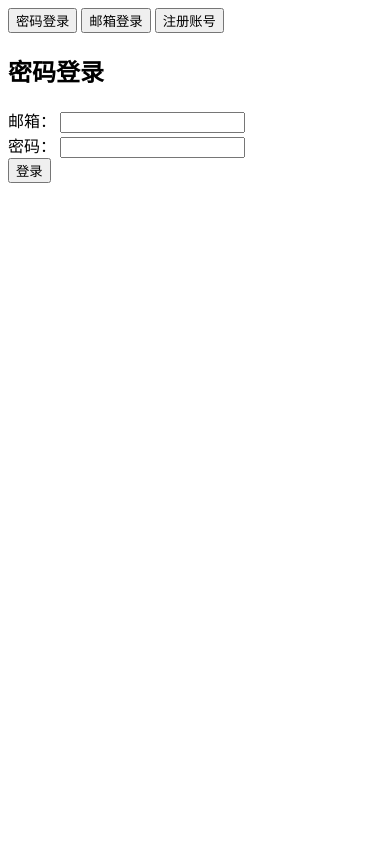
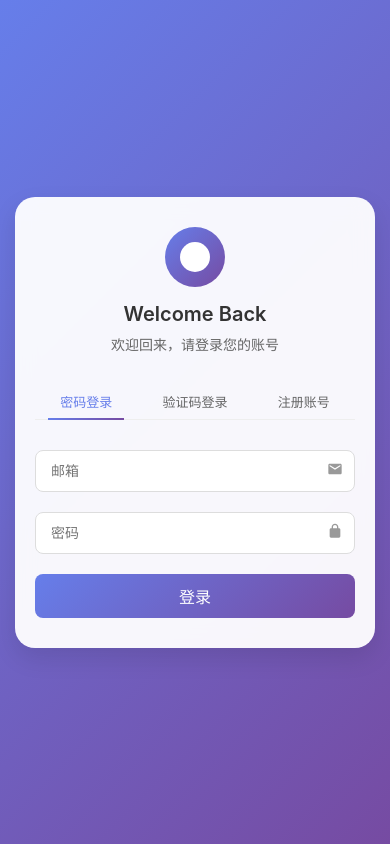
Before and after one commit to Ainski/html, a Flask app: page / in a window 390 px wide. Run offline with Flask 3, Linux system fonts and the light colour scheme.

Commit message:
胡桥健 帮前端同学稍微美化了以下登录页面（也可以改掉）

```diff
--- /dev/null
+++ b/main/all/static/css/login.css
@@ -0,0 +1,230 @@
+/* 基础样式重置 */
+* {
+  margin: 0;
+  padding: 0;
+  box-sizing: border-box;
+}
+
+body {
+  font-family: -apple-system, BlinkMacSystemFont, "Segoe UI", Roboto,
+    "Helvetica Neue", Arial, sans-serif;
+  background: linear-gradient(135deg, #667eea 0%, #764ba2 100%);
+  min-height: 100vh;
+  display: flex;
+  align-items: center;
+  justify-content: center;
+}
+
+/* 登录页面容器 */
+.login-page {
+  width: 100%;
+  max-width: 420px;
+  padding: 20px;
+}
+
+/* 表单盒子 */
+.form-box {
+  background: rgba(255, 255, 255, 0.95);
+  border-radius: 20px;
+  padding: 40px 30px;
+  box-shadow: 0 10px 25px rgba(0, 0, 0, 0.1);
+  backdrop-filter: blur(10px);
+}
+
+/* Logo区域 */
+.logo {
+  text-align: center;
+  margin-bottom: 30px;
+}
+
+.logo-circle {
+  width: 60px;
+  height: 60px;
+  background: linear-gradient(135deg, #667eea 0%, #764ba2 100%);
+  border-radius: 50%;
+  margin: 0 auto 15px;
+  position: relative;
+}
+
+.logo-circle::after {
+  content: "";
+  position: absolute;
+  top: 50%;
+  left: 50%;
+  transform: translate(-50%, -50%);
+  width: 30px;
+  height: 30px;
+  background: white;
+  border-radius: 50%;
+}
+
+.logo h1 {
+  color: #333;
+  font-size: 24px;
+  font-weight: 600;
+  margin-bottom: 8px;
+}
+
+.subtitle {
+  color: #666;
+  font-size: 14px;
+}
+
+/* 导航标签 */
+.nav-tabs {
+  display: flex;
+  justify-content: space-around;
+  margin-bottom: 30px;
+  border-bottom: 1px solid #eee;
+}
+
+.nav-tabs button {
+  background: none;
+  border: none;
+  padding: 10px 20px;
+  color: #666;
+  font-size: 14px;
+  cursor: pointer;
+  position: relative;
+  transition: color 0.3s;
+}
+
+.nav-tabs button.active {
+  color: #667eea;
+}
+
+.nav-tabs button.active::after {
+  content: "";
+  position: absolute;
+  bottom: -1px;
+  left: 0;
+  width: 100%;
+  height: 2px;
+  background: linear-gradient(90deg, #667eea 0%, #764ba2 100%);
+}
+
+/* 表单容器 */
+.form-container {
+  display: none;
+}
+
+.form-container.active {
+  display: block;
+  animation: fadeIn 0.3s ease;
+}
+
+/* 输入框组 */
+.input-group {
+  position: relative;
+  margin-bottom: 20px;
+}
+
+.input-group input {
+  width: 100%;
+  padding: 12px 40px 12px 15px;
+  border: 1px solid #ddd;
+  border-radius: 8px;
+  font-size: 14px;
+  transition: all 0.3s;
+}
+
+.input-group input:focus {
+  border-color: #667eea;
+  outline: none;
+  box-shadow: 0 0 0 3px rgba(102, 126, 234, 0.1);
+}
+
+.input-icon {
+  position: absolute;
+  right: 12px;
+  top: 50%;
+  transform: translateY(-50%);
+  color: #999;
+}
+
+/* 验证码输入框组 */
+.code-group {
+  display: flex;
+  gap: 10px;
+}
+
+.code-group input {
+  flex: 1;
+}
+
+.code-btn {
+  padding: 0 20px;
+  background: #f8f9fa;
+  border: 1px solid #ddd;
+  border-radius: 8px;
+  color: #666;
+  font-size: 14px;
+  cursor: pointer;
+  white-space: nowrap;
+  transition: all 0.3s;
+}
+
+.code-btn:hover {
+  background: #f1f3f5;
+}
+
+.code-btn:disabled {
+  background: #e9ecef;
+  cursor: not-allowed;
+  color: #adb5bd;
+}
+
+/* 提交按钮 */
+.submit-btn {
+  width: 100%;
+  padding: 12px;
+  background: linear-gradient(135deg, #667eea 0%, #764ba2 100%);
+  border: none;
+  border-radius: 8px;
+  color: white;
+  font-size: 16px;
+  font-weight: 500;
+  cursor: pointer;
+  transition: transform 0.3s, box-shadow 0.3s;
+}
+
+.submit-btn:hover {
+  transform: translateY(-1px);
+  box-shadow: 0 4px 12px rgba(102, 126, 234, 0.2);
+}
+
+/* 动画 */
+@keyframes fadeIn {
+  from {
+    opacity: 0;
+    transform: translateY(10px);
+  }
+  to {
+    opacity: 1;
+    transform: translateY(0);
+  }
+}
+
+/* 响应式设计 */
+@media (max-width: 480px) {
+  .login-page {
+    padding: 15px;
+  }
+
+  .form-box {
+    padding: 30px 20px;
+  }
+
+  .nav-tabs button {
+    padding: 8px 12px;
+    font-size: 13px;
+  }
+
+  .logo h1 {
+    font-size: 20px;
+  }
+
+  .submit-btn {
+    padding: 10px;
+  }
+}
--- a/main/all/templates/login.html
+++ b/main/all/templates/login.html
@@ -1,85 +1,162 @@
 <!DOCTYPE html>
-<html lang="zh-CN">
+<html lang="zh">
   <head>
     <meta charset="UTF-8" />
     <meta name="viewport" content="width=device-width, initial-scale=1.0" />
-    <title>登录/注册</title>
-    <style>
-      .form-container {
-        display: none;
-      }
-      .form-container.active {
-        display: block;
-      }
-      button:disabled {
-        opacity: 0.6;
-        cursor: not-allowed;
-      }
-      /* 添加其他样式... */
-    </style>
+    <title>登录</title>
+    <link rel="stylesheet" href="../static/css/login.css" />
   </head>
   <body>
-    <div id="navButtons">
+    <div class="login-page">
+      <div class="form-box">
+        <!-- Logo区域 -->
+        <div class="logo">
+          <div class="logo-circle"></div>
+          <h1>Welcome Back</h1>
+          <p class="subtitle">欢迎回来，请登录您的账号</p>
+        </div>
+
+        <!-- 切换按钮 -->
+        <div id="navButtons" class="nav-tabs">
           <button class="active">密码登录</button>
-      <button>邮箱登录</button>
+          <button>验证码登录</button>
           <button>注册账号</button>
         </div>
 
-    <div id="passwordLoginForm" class="form-container active">
-      <h2>密码登录</h2>
-      <form>
-        <div>
-          <label for="passwordLoginEmail">邮箱：</label>
-          <input type="email" id="passwordLoginEmail" required />
+        <!-- 密码登录表单 -->
+        <form id="passwordLoginForm" class="form-container active">
+          <div class="input-group">
+            <input
+              type="email"
+              id="passwordLoginEmail"
+              required
+              placeholder="邮箱"
+            />
+            <span class="input-icon">
+              <svg viewBox="0 0 24 24" width="16" height="16">
+                <path
+                  d="M20,4H4C2.9,4,2,4.9,2,6v12c0,1.1,0.9,2,2,2h16c1.1,0,2-0.9,2-2V6C22,4.9,21.1,4,20,4z M20,8l-8,5L4,8V6l8,5l8-5V8z"
+                  fill="currentColor"
+                />
+              </svg>
+            </span>
           </div>
-        <div>
-          <label for="passwordLoginPassword">密码：</label>
-          <input type="password" id="passwordLoginPassword" required />
+          <div class="input-group">
+            <input
+              type="password"
+              id="passwordLoginPassword"
+              required
+              placeholder="密码"
+            />
+            <span class="input-icon">
+              <svg viewBox="0 0 24 24" width="16" height="16">
+                <path
+                  d="M18,8h-1V6c0-2.8-2.2-5-5-5S7,3.2,7,6v2H6c-1.1,0-2,0.9-2,2v10c0,1.1,0.9,2,2,2h12c1.1,0,2-0.9,2-2V10C20,8.9,19.1,8,18,8z M9,6c0-1.7,1.3-3,3-3s3,1.3,3,3v2H9V6z"
+                  fill="currentColor"
+                />
+              </svg>
+            </span>
           </div>
-        <button type="submit">登录</button>
+          <button type="submit" class="submit-btn">登录</button>
+        </form>
+
+        <!-- 验证码登录表单 -->
+        <form id="emailLoginForm" class="form-container">
+          <div class="input-group">
+            <input
+              type="email"
+              id="emailLoginEmail"
+              required
+              placeholder="邮箱"
+            />
+            <span class="input-icon">
+              <svg viewBox="0 0 24 24" width="16" height="16">
+                <path
+                  d="M20,4H4C2.9,4,2,4.9,2,6v12c0,1.1,0.9,2,2,2h16c1.1,0,2-0.9,2-2V6C22,4.9,21.1,4,20,4z M20,8l-8,5L4,8V6l8,5l8-5V8z"
+                  fill="currentColor"
+                />
+              </svg>
+            </span>
+          </div>
+          <div class="input-group code-group">
+            <input
+              type="text"
+              id="emailLoginCode"
+              required
+              placeholder="验证码"
+            />
+            <button type="button" id="emailLoginSendCode" class="code-btn">
+              发送验证码
+            </button>
+          </div>
+          <button type="submit" class="submit-btn">登录</button>
+        </form>
+
+        <!-- 注册表单 -->
+        <form id="registerForm" class="form-container">
+          <div class="input-group">
+            <input
+              type="email"
+              id="registerEmail"
+              required
+              placeholder="邮箱"
+            />
+            <span class="input-icon">
+              <svg viewBox="0 0 24 24" width="16" height="16">
+                <path
+                  d="M20,4H4C2.9,4,2,4.9,2,6v12c0,1.1,0.9,2,2,2h16c1.1,0,2-0.9,2-2V6C22,4.9,21.1,4,20,4z M20,8l-8,5L4,8V6l8,5l8-5V8z"
+                  fill="currentColor"
+                />
+              </svg>
+            </span>
+          </div>
+          <div class="input-group code-group">
+            <input
+              type="text"
+              id="registerCode"
+              required
+              placeholder="验证码"
+            />
+            <button type="button" id="registerSendCode" class="code-btn">
+              发送验证码
+            </button>
+          </div>
+          <div class="input-group">
+            <input
+              type="text"
+              id="registerUsername"
+              required
+              placeholder="用户名"
+            />
+            <span class="input-icon">
+              <svg viewBox="0 0 24 24" width="16" height="16">
+                <path
+                  d="M12,12c2.2,0,4-1.8,4-4s-1.8-4-4-4S8,5.8,8,8S9.8,12,12,12z M12,14c-2.7,0-8,1.3-8,4v2h16v-2C20,15.3,14.7,14,12,14z"
+                  fill="currentColor"
+                />
+              </svg>
+            </span>
+          </div>
+          <div class="input-group">
+            <input
+              type="password"
+              id="registerPassword"
+              required
+              placeholder="密码"
+            />
+            <span class="input-icon">
+              <svg viewBox="0 0 24 24" width="16" height="16">
+                <path
+                  d="M18,8h-1V6c0-2.8-2.2-5-5-5S7,3.2,7,6v2H6c-1.1,0-2,0.9-2,2v10c0,1.1,0.9,2,2,2h12c1.1,0,2-0.9,2-2V10C20,8.9,19.1,8,18,8z M9,6c0-1.7,1.3-3,3-3s3,1.3,3,3v2H9V6z"
+                  fill="currentColor"
+                />
+              </svg>
+            </span>
+          </div>
+          <button type="submit" class="submit-btn">注册</button>
         </form>
       </div>
-
-    <div id="emailLoginForm" class="form-container">
-      <h2>验证码登录</h2>
-      <form>
-        <div>
-          <label for="emailLoginEmail">邮箱：</label>
-          <input type="email" id="emailLoginEmail" required />
     </div>
-        <div>
-          <label for="emailLoginCode">验证码：</label>
-          <input type="text" id="emailLoginCode" required />
-          <button type="button" id="emailLoginSendCode">发送验证码</button>
-        </div>
-        <button type="submit">登录</button>
-      </form>
-    </div>
-
-    <div id="registerForm" class="form-container">
-      <h2>注册账号</h2>
-      <form>
-        <div>
-          <label for="registerEmail">邮箱：</label>
-          <input type="email" id="registerEmail" required />
-        </div>
-        <div>
-          <label for="registerCode">验证码：</label>
-          <input type="text" id="registerCode" required />
-          <button type="button" id="registerSendCode">发送验证码</button>
-        </div>
-        <div>
-          <label for="registerUsername">用户名：</label>
-          <input type="text" id="registerUsername" required />
-        </div>
-        <div>
-          <label for="registerPassword">密码：</label>
-          <input type="password" id="registerPassword" required />
-        </div>
-        <button type="submit">注册</button>
-      </form>
-    </div>
-
     <script src="/static/js/login.js"></script>
   </body>
 </html>
```
Lines whose indentation alone changed are shown as unchanged.
